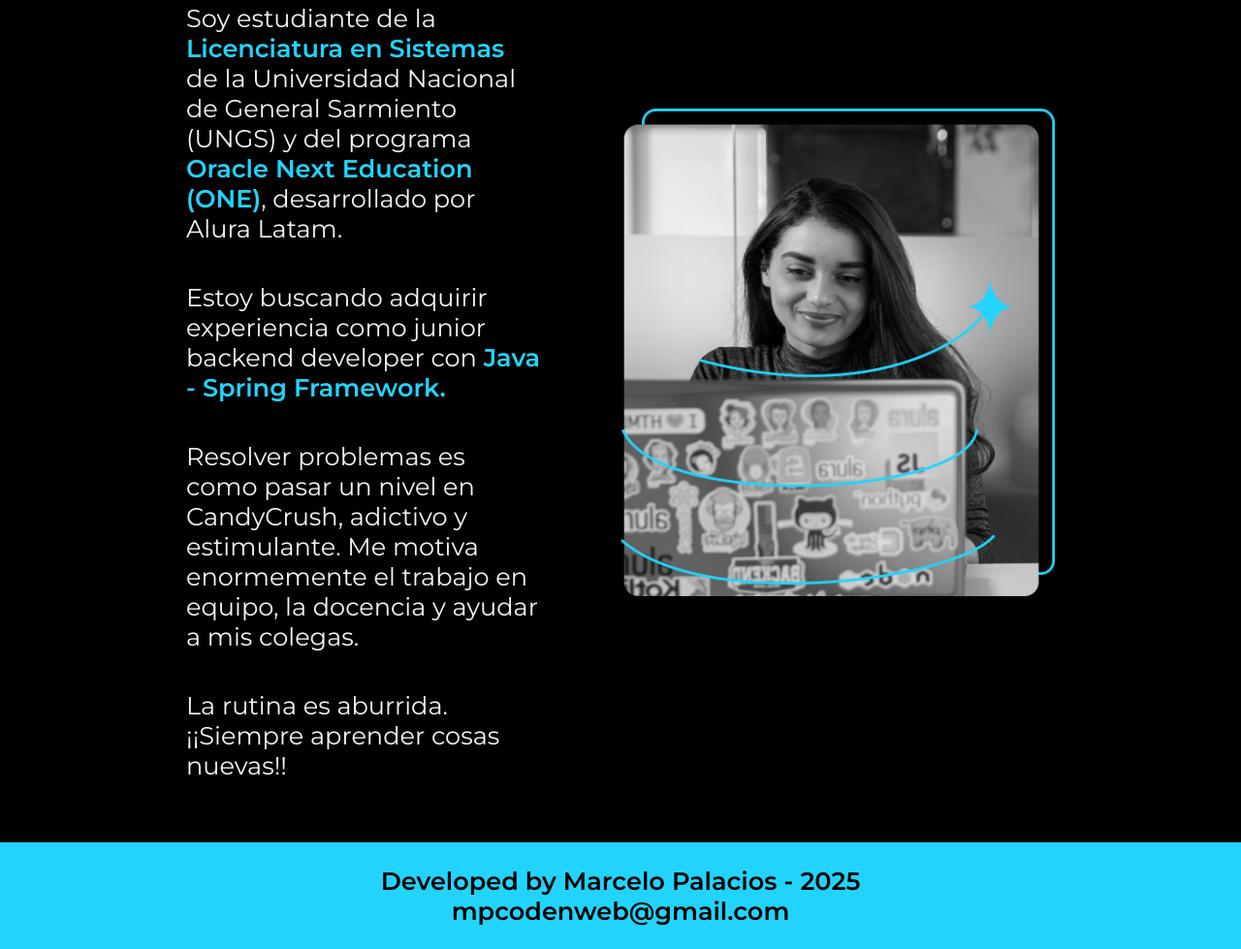
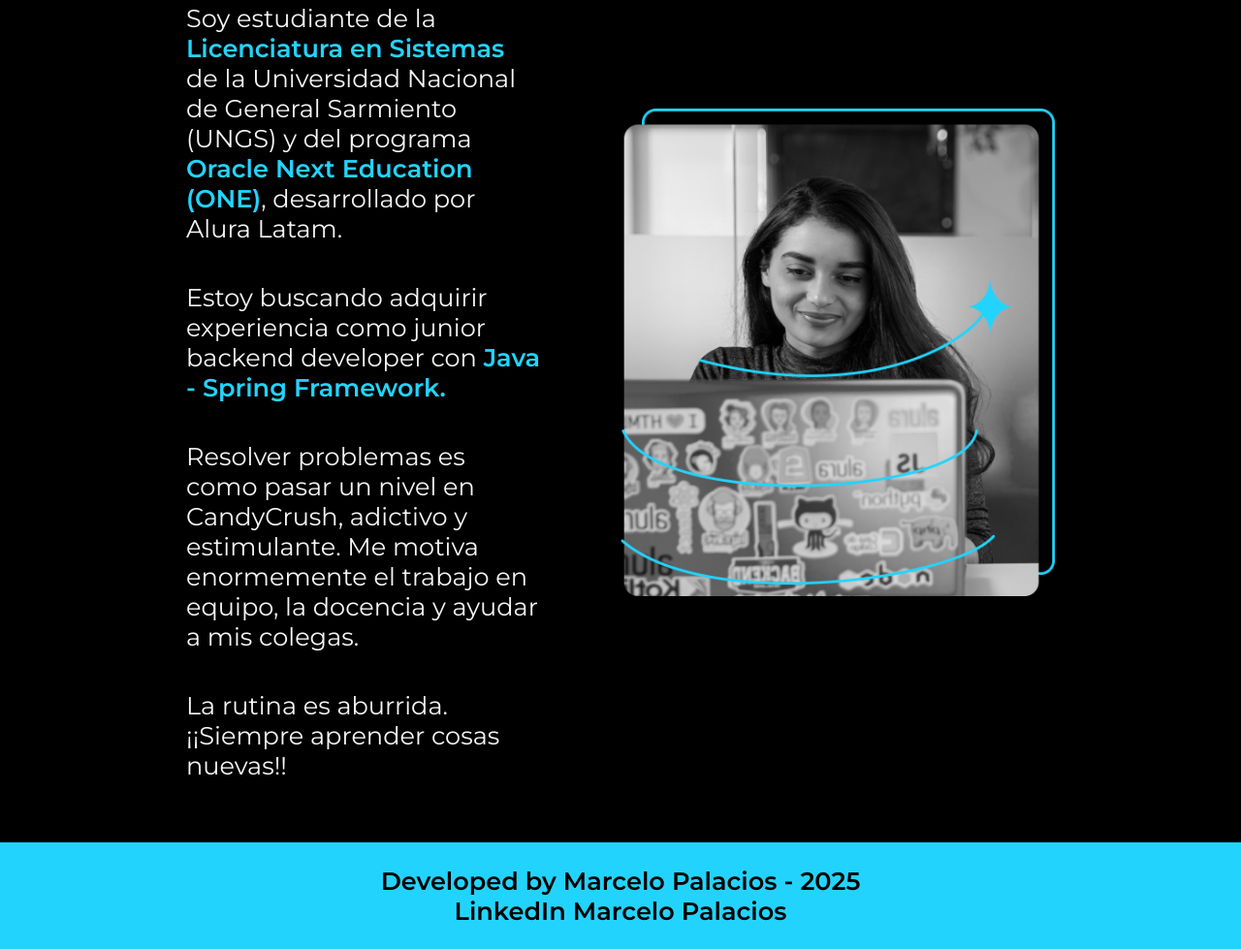
Before and after one commit to jpdjcp/portafolio, a plain HTML site: page about.html in a window 1280 px wide. Shown: the part 198-1177 px from the top of the page at 97% size. Drawn offline with nearby package versions, Linux system fonts and the light colour scheme.

Commit message:
Delete mail

```diff
--- a/about.html
+++ b/about.html
@@ -26,7 +26,7 @@
     </main>
     <footer class="footer">
         <p>Developed by Marcelo Palacios - 2025</p>
-        <p><a href="mailto:mpcodenweb@gmail.com" class="footer__mail">mpcodenweb@gmail.com</a></p>
+        <p><a href="https://www.linkedin.com/in/marcelo-palacios-mpcodenweb/" class="footer__mail">LinkedIn Marcelo Palacios</a></p>
     </footer>
 </body>
 </html>
```
Also changed, not shown: index.html (+1 -1 lines), projects.html (+1 -1 lines).
